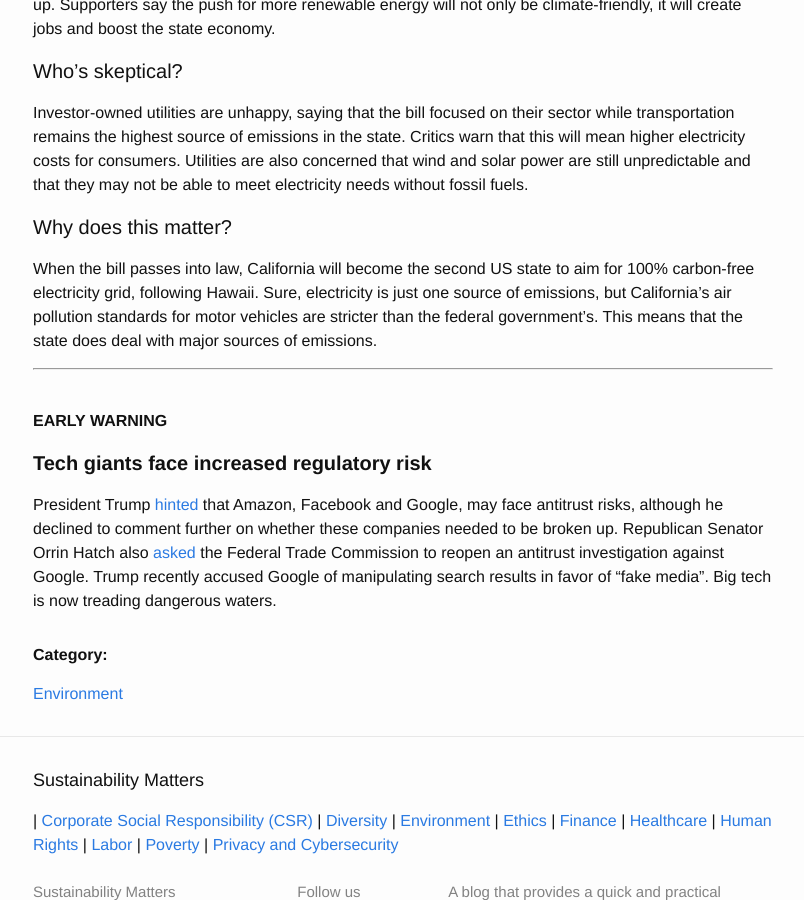
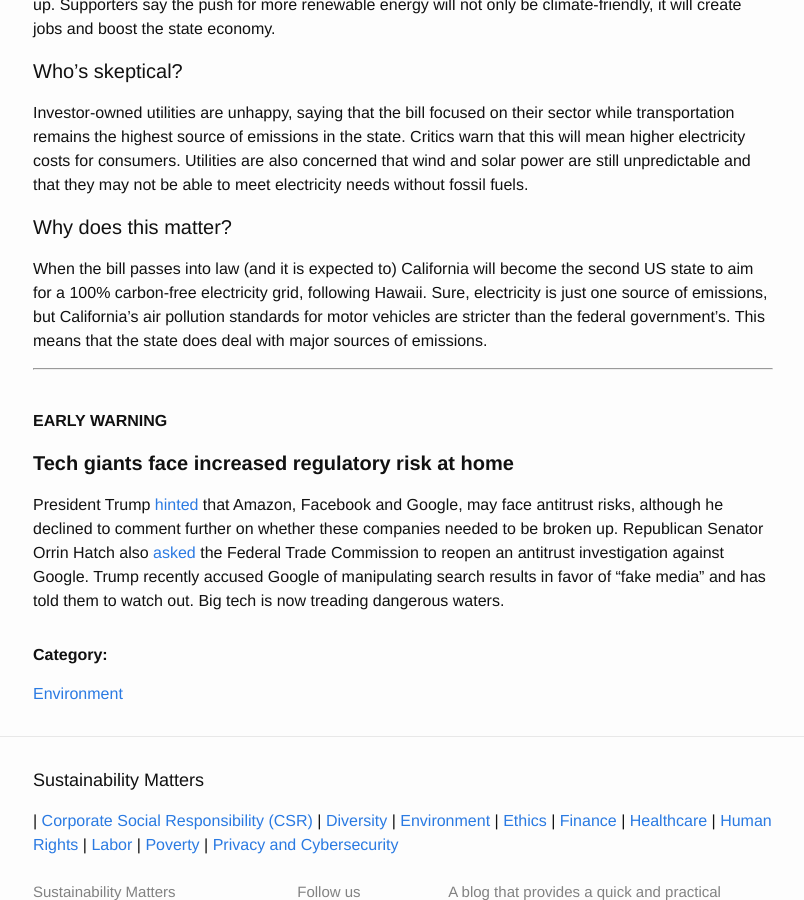
Before and after one commit to Sparkleleuk/Sustainability_Matters, a Jekyll site: the page built from _posts/2018-08-30-california.markdown, in a window 1280 px wide and 900 px high, scrolled down 590 px. Shown: the whole window, without its empty margins (237-1041 px from the left). Built offline with Jekyll 4.4.1, drawn with Linux system fonts in a browser that asks for light colours.

Commit message:
fix post

```diff
--- a/_posts/2018-08-30-california.markdown
+++ b/_posts/2018-08-30-california.markdown
@@ -19,13 +19,13 @@ Investor-owned utilities are unhappy, saying that the bill focused on their sect
 
 #### Why does this matter?
 
-When the bill passes into law, California will become the second US state to aim for 100% carbon-free electricity grid, following Hawaii. Sure, electricity is just one source of emissions, but California's air pollution standards for motor vehicles are stricter than the federal government's. This means that the state does deal with major sources of emissions.
+When the bill passes into law (and it is expected to) California will become the second US state to aim for a 100% carbon-free electricity grid, following Hawaii. Sure, electricity is just one source of emissions, but California's air pollution standards for motor vehicles are stricter than the federal government's. This means that the state does deal with major sources of emissions.
 
 * * *
 <br />
 
 **EARLY WARNING**
 
-#### **Tech giants face increased regulatory risk**
+#### **Tech giants face increased regulatory risk at home**
 
-President Trump <a href="https://www.bloomberg.com/news/articles/2018-08-30/google-under-fire-again-on-search-as-hatch-calls-for-ftc-probe" target="_blank">hinted</a> that Amazon, Facebook and Google, may face antitrust risks, although he declined to comment further on whether these companies needed to be broken up. Republican Senator Orrin Hatch also <a href="https://www.reuters.com/article/us-usa-antitrust-google/republican-senator-asks-ftc-to-examine-google-ads-idUSKCN1LF275" target="_blank">asked</a> the Federal Trade Commission to reopen an antitrust investigation against Google. Trump recently accused Google of manipulating search results in favor of "fake media". Big tech is now treading dangerous waters.
+President Trump <a href="https://www.bloomberg.com/news/articles/2018-08-30/google-under-fire-again-on-search-as-hatch-calls-for-ftc-probe" target="_blank">hinted</a> that Amazon, Facebook and Google, may face antitrust risks, although he declined to comment further on whether these companies needed to be broken up. Republican Senator Orrin Hatch also <a href="https://www.reuters.com/article/us-usa-antitrust-google/republican-senator-asks-ftc-to-examine-google-ads-idUSKCN1LF275" target="_blank">asked</a> the Federal Trade Commission to reopen an antitrust investigation against Google. Trump recently accused Google of manipulating search results in favor of "fake media" and has told them to watch out. Big tech is now treading dangerous waters.
```
